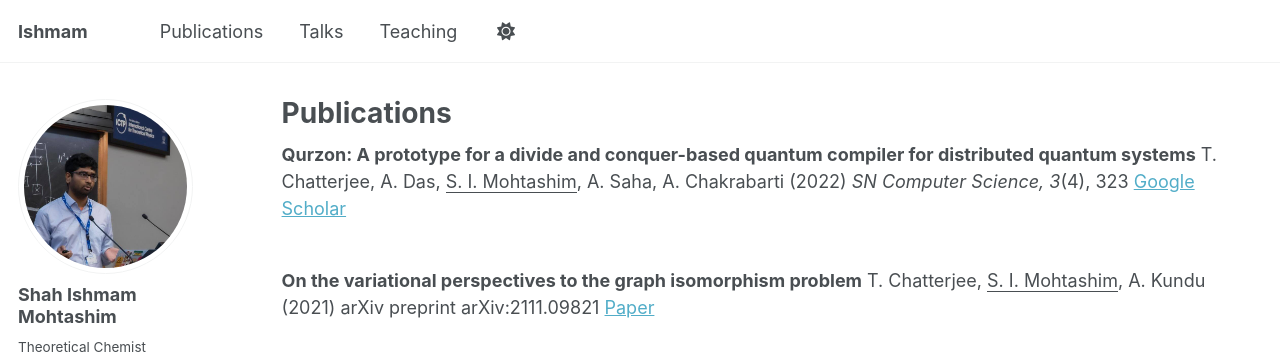
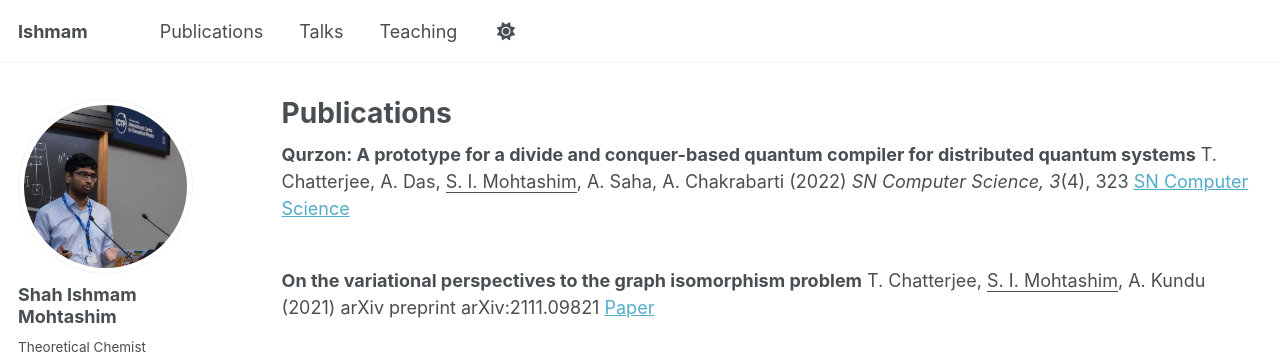
Before and after one commit to IshmamShah/ishmamshah.github.io, a Jekyll site: the page built from _pages/publications.html, in a window 1280 px wide and 1080 px high. Shown: the top 364 px of the window. Built offline with Jekyll 4.4.1, drawn with Linux system fonts in a browser that asks for light colours; some web fonts are replaced.

Commit message:
Update publications.html

```diff
--- a/_pages/publications.html
+++ b/_pages/publications.html
@@ -10,7 +10,7 @@
 <b>Qurzon: A prototype for a divide and conquer-based quantum compiler for distributed quantum systems</b>
 T. Chatterjee, A. Das, <u>S. I. Mohtashim</u>, A. Saha, A. Chakrabarti (2022)
 <i>SN Computer Science, 3</i>(4), 323
-<a href="https://scholar.google.com/scholar?cluster=5584874462769873953" target="_blank">Google Scholar</a>
+<a href="https://link.springer.com/article/10.1007/s42979-022-01207-9" target="_blank">SN Computer Science</a>
 </div>
 
 <div class="pub" style="margin-bottom: 2.5em;">
@@ -24,7 +24,7 @@
 <b>Harnessing the VQE to simulate quantum chemistry in an undergraduate project: Properties of Hydrogen, Oxygen and Water Molecules</b>
 <u>S. I. Mohtashim</u>, S. Mahatabuddin, M. A. Jabbar (2023)
 <i>IEEE International Conference on Quantum Computing and Engineering (QCE)</i>
-<a href="https://ieeexplore.ieee.org/document/10281341" target="_blank">IEEE</a>
+<a href="https://www.computer.org/csdl/proceedings-article/qce/2023/432303a094/1SuQsqUS0ik" target="_blank">IEEE</a>
 </div>
 
 <div class="pub" style="margin-bottom: 2.5em;">
```
